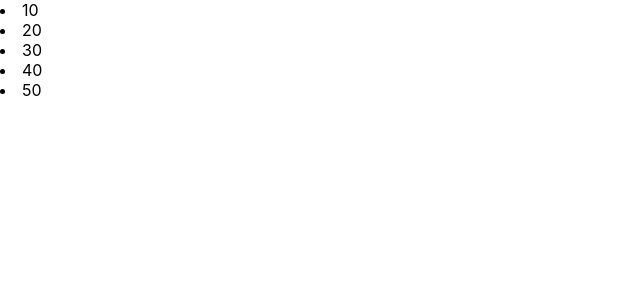
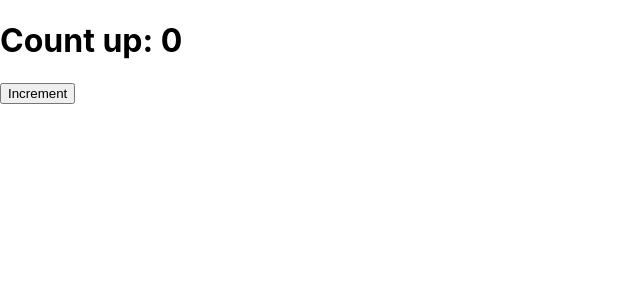
Before and after one commit to ROAHN-B/TEKDI-Internship-Practice, a React (Create React App) app in the folder Baseline React JS/my-app/: page / in a window 1280 px wide. Shown: the top 300 px of the page, without its empty margins (0-640 px from the left). Built offline with nearby package versions, Linux system fonts and the light colour scheme.

Commit message:
React hooks and MVC

```diff
--- a/Baseline React JS/my-app/src/App.js
+++ b/Baseline React JS/my-app/src/App.js
@@ -11,9 +11,10 @@ import EventHandler from './component/EventHandler';
 import FunctionalEventHandler from './component/FunctionalEventHandler';
 import IfStatement from './component/IfStatement';
 import Guest from './component/guest';
-import React, { Component } from 'react';
+import React, { Component, useState , useEffect } from 'react';
 import LoginExp from './component/LoginExp';
 import ListExp from './component/ListExp';
+import useCustomHook from './component/CoutomHook';
 
 // function App(){
 
@@ -38,7 +39,7 @@ import ListExp from './component/ListExp';
 //   )
 // }
 
-export default class App extends Component{
+// export default class App extends Component{
 
     // const isRegistered = this.props.consumer;
     // if (isRegistered){
@@ -94,15 +95,63 @@ export default class App extends Component{
     //   )
     // }
 
-    render(){
-      const arr =this.props.numbers;
-      const newArr = arr.map((nums) => {
-        return <ListExp key={nums} value={nums} />
-      })
-      return (
-        <div>
-          {newArr}
-        </div>
-      )
-    }
+    // render(){
+    //   const arr =this.props.numbers;
+    //   const newArr = arr.map((nums) => {
+    //     return <ListExp key={nums} value={nums} />
+    //   })
+    //   return (
+    //     <div>
+    //       {newArr}
+    //     </div>
+    //   )
+    // }
+  // }
+
+  // function App(){
+  //   const [name,Setname]= useState("Rohan");
+  //   const [roll,Setroll] = useState("50");
+  //   const handleClick = () => {
+  //     Setname("Rohit");
+  //     Setroll("51");
+  //   };
+  //   return <React.Fragment>
+  //     <h1>Name: {name}</h1>
+  //     <h1>Roll: {roll}</h1>
+  //     <button type="button" onClick={handleClick}>Change</button>
+  //   </React.Fragment>
+  // }
+
+  // function App(){
+  //   const [count,setCount] = useState(0);
+  //   const handleIncrement = () =>{
+  //     setCount(count+1);
+  //   }
+  //   const handleDecrement = () =>{
+  //     setCount(count-1);
+  //   }
+  //   useEffect(()=>{
+  //     console.log("Count Value is changed ");
+  //   },[count]);
+  //   return (
+  //     <React.Fragment>
+  //       <h1>Count up: {count}</h1>
+  //       <button type="button" onClick={handleIncrement}>Click</button>
+  //       <button type="button" onClick={handleDecrement}>Click</button>
+  //     </React.Fragment>
+  //   )
+  // }
+
+  function App (){
+    const data = useCustomHook();
+    return (
+      <React.Fragment>
+        <h1>
+          Count up: {data.count}
+        </h1>
+        <button type="button" onClick={data.HandleIncrement}>Increment</button>
+
+      </React.Fragment>
+    )
   }
+export default App;
--- /dev/null
+++ b/Baseline React JS/my-app/src/component/CoutomHook.jsx
@@ -0,0 +1,13 @@
+import {useState} from 'react';
+function useCustomHook(){
+  const [count, setCount] = useState(0);
+  const HandleIncrement =() => {
+  setCount(count+1);
+  };
+  return {
+    count,
+    HandleIncrement
+  };
+}
+
+export default useCustomHook;
--- a/Baseline React JS/my-app/src/index.js
+++ b/Baseline React JS/my-app/src/index.js
@@ -6,11 +6,11 @@ import reportWebVitals from './reportWebVitals';
 import Student from './Student';
 import StateExp from './component/StateExp';
 
-const arrValues = [10,20,30,40,50];
+
 const root = ReactDOM.createRoot(document.getElementById('root'));
 root.render(
   <React.StrictMode>
-    <App numbers={arrValues} />
+    <App  />
     {/* <Student name="Rohan" roll="50" />
     <StateExp /> */}
   </React.StrictMode>
```
